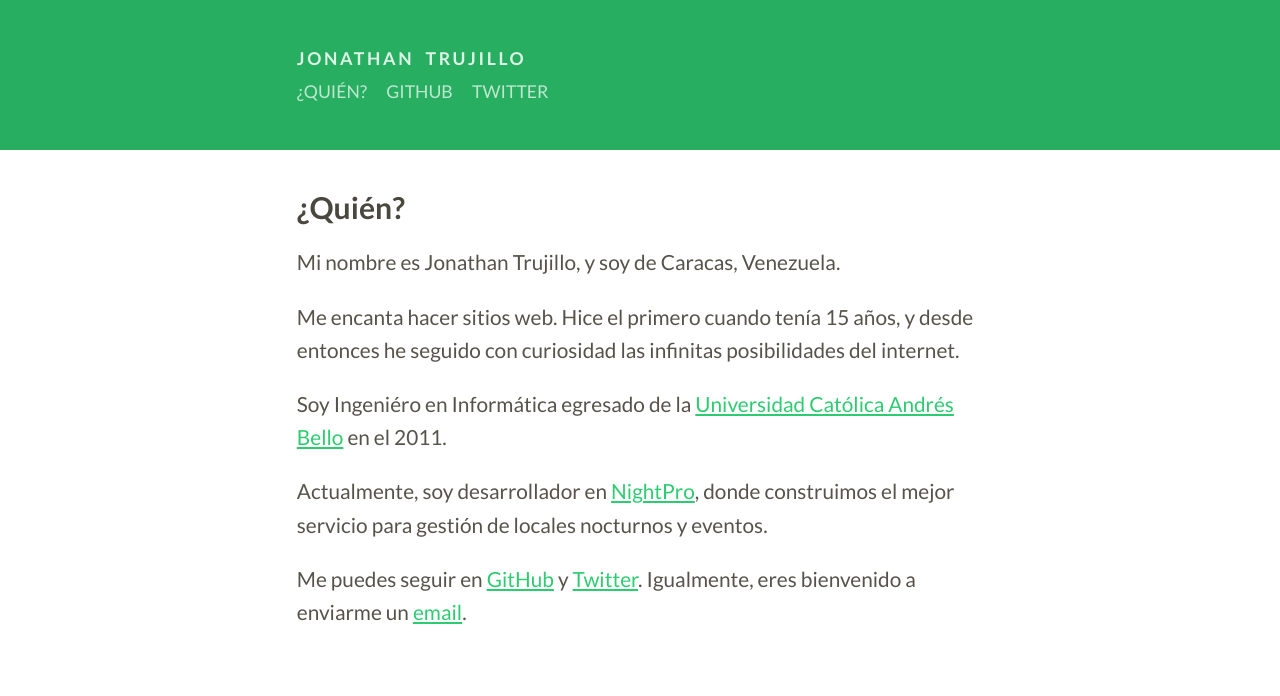
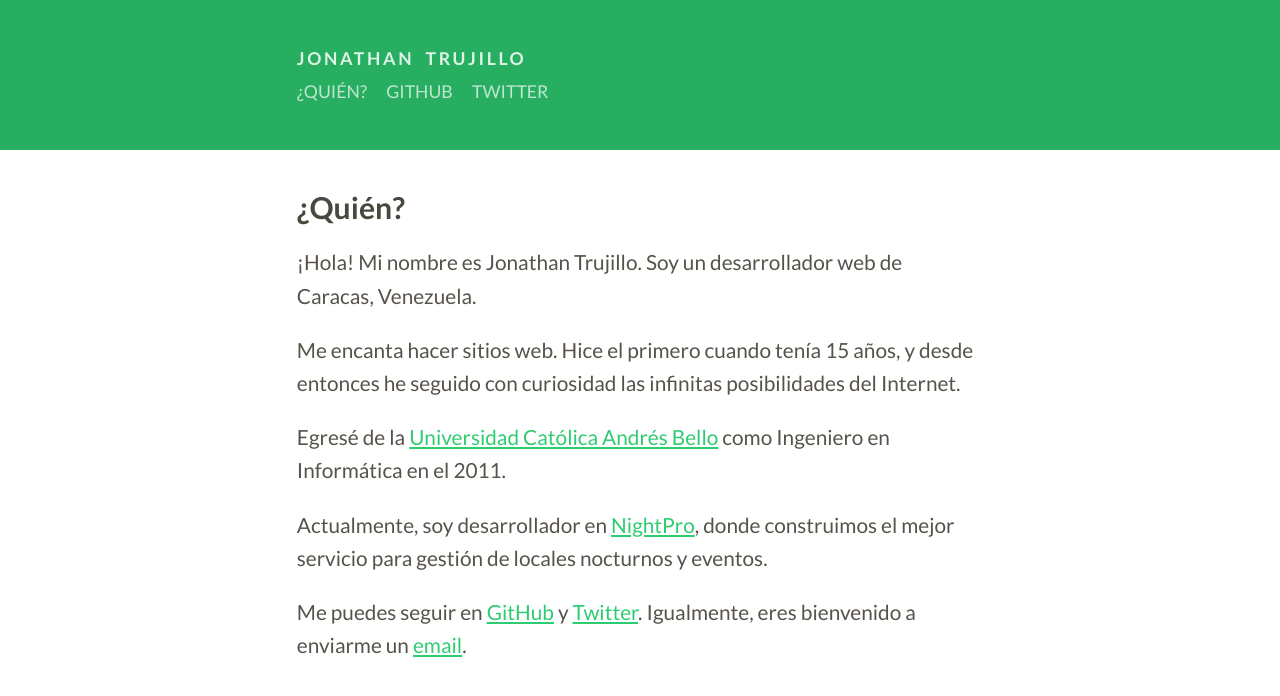
Before and after one commit to albertogg/jonotrujillo.github.io, a Jekyll site: the page built from quien.md, in a window 1280 px wide. Shown: the top 696 px of the page. Built offline with Jekyll 4.4.1, drawn with Linux system fonts in a browser that asks for light colours; Markdown is read by kramdown in place of the engine named in the settings.

Commit message:
better about page

```diff
--- a/quien.md
+++ b/quien.md
@@ -3,11 +3,11 @@ layout: page
 title: ¿Quién?
 ---
 
-Mi nombre es Jonathan Trujillo, y soy de Caracas, Venezuela.
+¡Hola! Mi nombre es Jonathan Trujillo. Soy un desarrollador web de Caracas, Venezuela.
 
-Me encanta hacer sitios web. Hice el primero cuando tenía 15 años, y desde entonces he seguido con curiosidad las infinitas posibilidades del internet.
+Me encanta hacer sitios web. Hice el primero cuando tenía 15 años, y desde entonces he seguido con curiosidad las infinitas posibilidades del Internet.
 
-Soy Ingeniéro en Informática egresado de la [Universidad Católica Andrés Bello](http://www.ucab.edu.ve/) en el 2011.
+Egresé de la [Universidad Católica Andrés Bello](http://www.ucab.edu.ve/) como Ingeniero en Informática en el 2011.
 
 Actualmente, soy desarrollador en [NightPro](http://nightpro.co/), donde construimos el mejor servicio para gestión de locales nocturnos y eventos.
 
```
